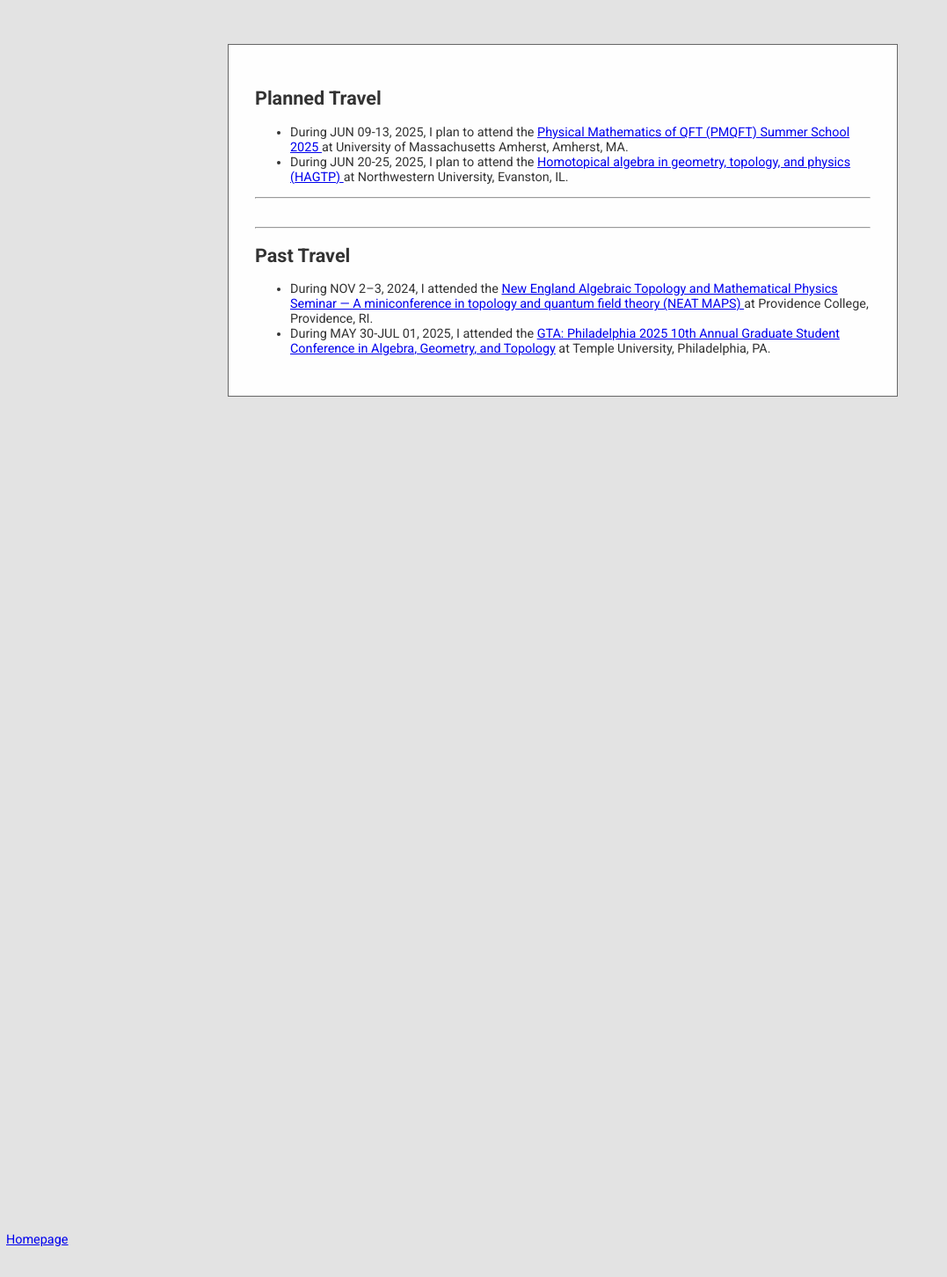
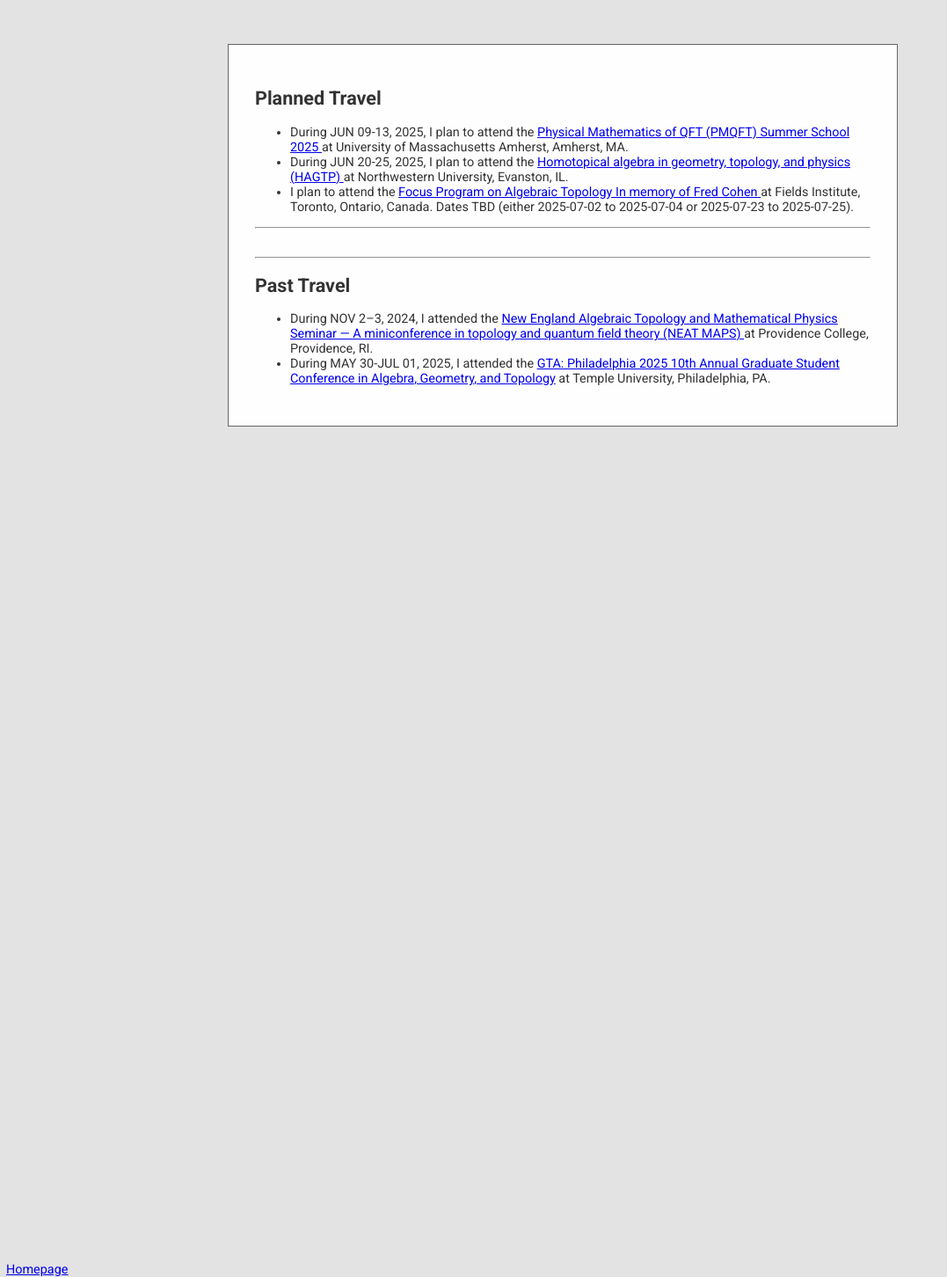
Before and after one commit to cesail/cesail.github.io, a Jekyll site: the page built from travel/index.html, in a window 1280 px wide. Shown: the whole page at 88% size, without its empty margins (0-1077 px from the left). Built offline with Jekyll 4.4.1, drawn with Linux system fonts in a browser that asks for light colours; some web fonts are replaced; a script that is not in the unit is left out; before the commit the page ends 1418 px from its top, so only the background shows below that.

Commit message:
Update index.html

```diff
--- a/travel/index.html
+++ b/travel/index.html
@@ -74,6 +74,12 @@
     Homotopical algebra in geometry, topology, and physics (HAGTP)
   </a>
   at Northwestern University, Evanston, IL. </li>
+     <li> I plan to attend the
+  <a href="http://www.fields.utoronto.ca/activities/25-26/algebraic-topology">
+    Focus Program on Algebraic Topology In memory of Fred Cohen
+  </a>
+  at Fields Institute, Toronto, Ontario, Canada. Dates TBD (either 2025-07-02 to 2025-07-04
+       or 2025-07-23 to 2025-07-25). </li>
 </ul>
 
 <hr><br><hr>
```
